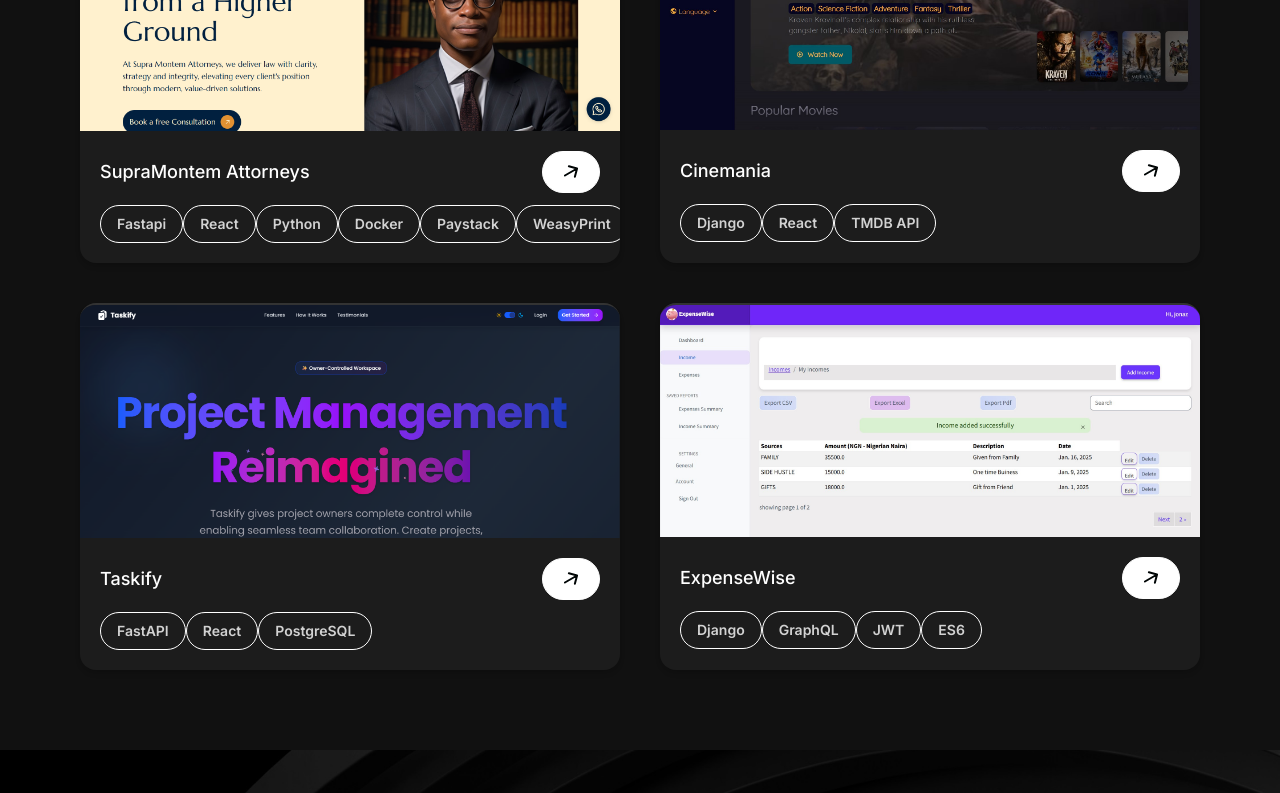
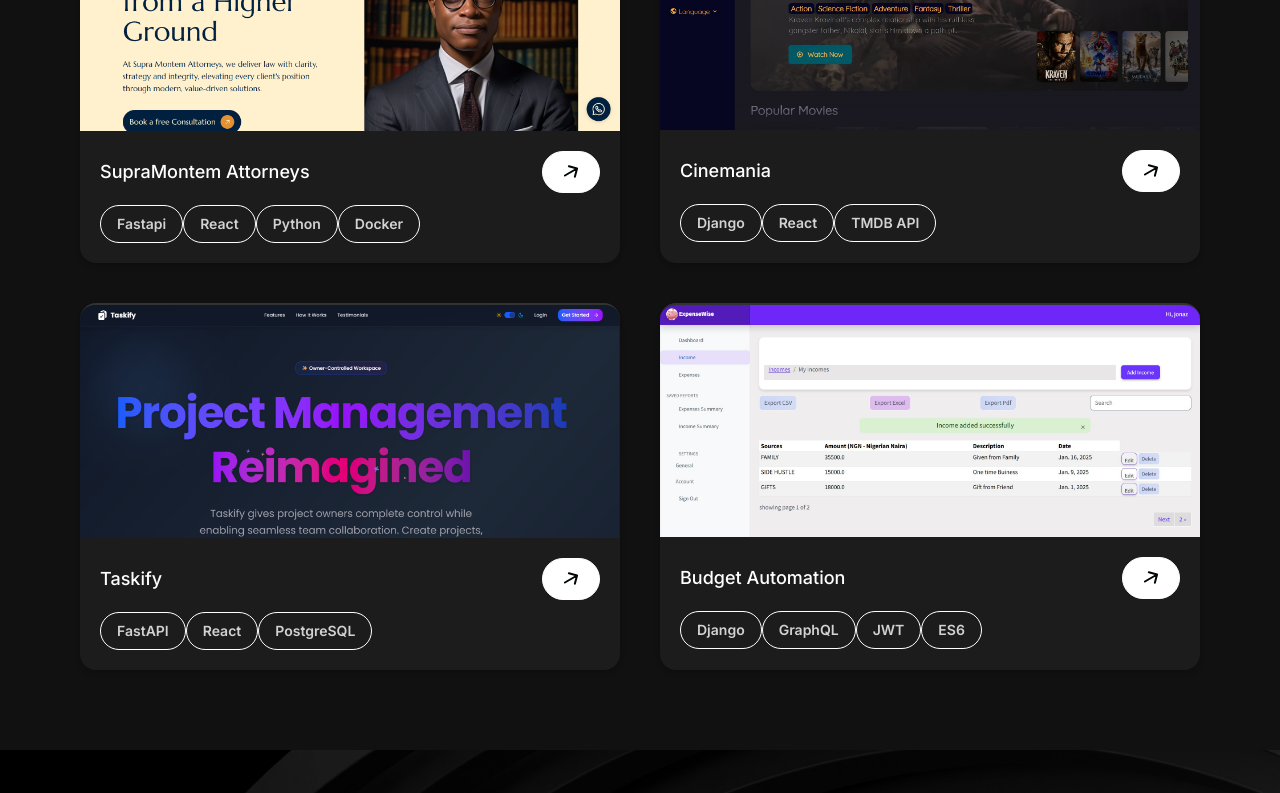
Before and after one commit to Cyberod/Portfolio, a React (Vite) app in the folder Portfolio/: page /portfolio in a window 1280 px wide. Shown: the part 736-1529 px from the top of the page. Built offline with nearby package versions, Linux system fonts and the light colour scheme.

Commit message:
fixed embedded link

```diff
--- a/Portfolio/src/components/PortfolioProject.jsx
+++ b/Portfolio/src/components/PortfolioProject.jsx
@@ -13,7 +13,7 @@ export default function PortfolioProjects() {
       id: 1,
       name: "SupraMontem Attorneys",
       image: "/SupraMontem_Images/supra_1.png",
-      stacks: ["Fastapi", "React", "Python","Docker", "Paystack", "WeasyPrint"],
+      stacks: ["Fastapi", "React", "Python","Docker"],
       link: "",
     },
 
@@ -33,7 +33,7 @@ export default function PortfolioProjects() {
     },
     {
       id: 4,
-      name: "ExpenseWise",
+      name: "Budget Automation",
       image: "ExpenseWise.jpg",
       stacks: ["Django", "GraphQL", "JWT", "ES6"],
       link: "",
@@ -74,9 +74,7 @@ export default function PortfolioProjects() {
                     {project.name}
                   </h3>
                   <div className="lg:flex  justify-between gap-3 ">
-                  <Link to={`/project/${project.id}`}>
                     <ProjectCta  text="" className="" />
-                  </Link>
 
 
 
--- a/Portfolio/src/pages/ProjectDetail.jsx
+++ b/Portfolio/src/pages/ProjectDetail.jsx
@@ -8,18 +8,18 @@ import Footer from "../components/Footer";
 const projects = [
   {
     id: 1,
-    name: "SupraMontem Attorneys",
-    image: "/SupraMontem_Images/supra_1.png",
-    images: ["/SupraMontem_Images/supra_4.png", "/SupraMontem_Images/supra_6.png", "/SupraMontem_Images/supra_8.png", "/SupraMontem_Images/supra_9.png"],
-    description: "A legal document automation webapp for law firms providing automated generation and delivery of legal documents.",
-    role: ["Fullstack Developer", "Project Manager"],
-    service: ["Web Development", "Software Engineering", "Devops", "Legal Tech", "API Development"],
+    name: "SupraMontem Attorney",
+    image: "/SupraMontem/supramontem1.png",
+    images: ["/SupraMontem/supramontem1.png", "/SupraMontem/supramontem2.png", "/SupraMontem/supramontem3.png"],
+    description: "A legal document automation platform for law firms providing automated generation and delivery of legal documents.",
+    role: ["Backend Developer", "API Developer"],
+    service: ["Web Development", "Software Engineering", "Legal Tech", "API Development"],
     industry: ["Legal Services", "Technology"],
-    stack: ["FastAPI", "PostgreSQL", "Docker", "Paystack", "WeasyPrint"],
+    stack: ["FastAPI", "PostgreSQL", "Docker", "Paystack", "WeasyPrint", "SMTP"],
     date: "July 2025 - Jan 2026",
     github: "https://github.com/Cyberod/SupraMontem",
-    live: "https://supramontemattorneys.com.ng/",
-    overview: "SupraMontem Attorney is a Webapp that automates legal document generation for law firms. It provides secure, automated creation and delivery of legal documents including quit notices, NDAs, tenancy agreements, and employment contracts with integrated payment processing and email delivery.",
+    live: "https://supramontem.onrender.com",
+    overview: "SupraMontem Attorney is a backend API platform that automates legal document generation for law firms. It provides secure, automated creation and delivery of legal documents including quit notices, NDAs, tenancy agreements, and employment contracts with integrated payment processing and email delivery.",
     keyFeatures: [
     "Legal Document Generation: Automated creation of quit notices, NDAs, tenancy agreements, and employment contracts using WeasyPrint",
     "Payment Integration: Secure payment processing using Paystack API with webhook verification and transaction management",
@@ -49,8 +49,8 @@ const projects = [
     industry: ["Entertainment", "Media"],
     stack: ["Django", "JavaScript", "TMDB API", "SQlite", "CSS"],
     date: "Dec. 2023 - March 2024",
-    github: "https://github.com/Cyberod/Cinemania",
-    live: "https://cinemania-73gx.onrender.com/",
+    github: "https://github.com/jonazkeez/cinemania",
+    live: "https://cinemania-demo.vercel.app",
     overview: "Cinemania is a dynamic web application built as a movie discovery platform, leveraging The Movie Database (TMDB) API to provide users with comprehensive access to film information. The app serves as an entertainment hub where users can explore, search, and learn about movies, with a special emphasis on Nigerian-language content (Igbo, Yoruba, Hausa) to promote local cinema.",
     keyFeatures: [
       "Movie Discovery Dashboard: Displays curated lists including popular, now-playing, upcoming, and top-rated movies with interactive sliders and banners.",
@@ -80,8 +80,8 @@ const projects = [
     industry: ["Technology", "Enterprise Solutions"],
     stack: ["Fastapi", "React", "Docker","PostgreSQL", "Swager UI" ],
     date: "March. 2025 - June 2025",
-    github: "https://github.com/Cyberod/Taskify-Backend",
-    live: "https://taskify-backend-ajlg.onrender.com/",
+    github: "https://github.com/jonazkeez/taskify",
+    live: "https://taskify-demo.vercel.app",
     overview: "Taskify is a collaborative Project management platform. It provides comprehensive services for user management, project collaboration, task tracking, file handling, and analytics.",
     keyFeatures: [
       "Authentication System: JWT-based authentication with user registration, email verification, OTP, password reset, and secure login/logout",
@@ -110,8 +110,8 @@ const projects = [
     industry: ["Fin-Tech"],
     stack: ["Django", "JavaScript", "TMDB API", "SQLite"],
     date: "Jan. 2025 - March 2025",
-    github: "https://github.com/Cyberod/ExpenseWise",
-    live: "https://expensewise-kiym.onrender.com/",
+    github: "https://github.com/jonazkeez/expensewise",
+    live: "https://expensewise-demo.vercel.app",
     overview: "ExpenseWise is a comprehensive web application designed for personal finance management, enabling users to track, categorize, and analyze their expenses and income. Built with Django, it offers an intuitive interface for managing financial records, generating visualizations, and exporting data in multiple formats, all while ensuring data privacy and security.",
     keyFeatures: [
       "Expense and Income Management: Add, edit, delete, and categorize financial records with pagination and search functionality.",
@@ -147,8 +147,8 @@ export default function ProjectDetail() {
             </p>
             {/* Project Links */}
             <div className="flex flex-col items-center sm:flex-row gap-4 justify-center mb-8">
-                <Link
-                    to={project.github}
+                <a
+                    /* href={project.github} */
                     target="_blank"
                     rel="noopener noreferrer"
                     className="w-[200px] flex items-center justify-center gap-2 px-6 py-3 rounded-full bg-primary-light text-background-primary font-semibold hover:bg-primary-light/80 transition-colors"
@@ -157,16 +157,16 @@ export default function ProjectDetail() {
                     <svg className="w-5 h-5" fill="currentColor" viewBox="0 0 24 24">
                         <path d="M12 0c-6.626 0-12 5.373-12 12 0 5.302 3.438 9.8 8.207 11.387.599.111.793-.261.793-.577v-2.234c-3.338.726-4.033-1.416-4.033-1.416-.546-1.387-1.333-1.756-1.333-1.756-1.089-.745.083-.729.083-.729 1.205.084 1.839 1.237 1.839 1.237 1.07 1.834 2.807 1.304 3.492.997.107-.775.418-1.305.762-1.604-2.665-.305-5.467-1.334-5.467-5.931 0-1.311.469-2.381 1.236-3.221-.124-.303-.535-1.524.117-3.176 0 0 1.008-.322 3.301 1.23.957-.266 1.983-.399 3.003-.404 1.02.005 2.047.138 3.006.404 2.291-1.552 3.297-1.23 3.297-1.23.653 1.653.242 2.874.118 3.176.77.84 1.235 1.911 1.235 3.221 0 4.609-2.807 5.624-5.479 5.921.43.372.823 1.102.823 2.222v3.293c0 .319.192.694.801.576 4.765-1.589 8.199-6.086 8.199-11.386 0-6.627-5.373-12-12-12z"/>
                     </svg>
-                </Link>
-                <Link
-                    to={project.live}
+                </a>
+                <a
+                    /* href={project.live} */
                     target="_blank"
                     rel="noopener noreferrer"
                     className="w-[200px] group flex items-center justify-center gap-2 px-6 py-3 rounded-full bg-transparent border border-primary-light text-primary-light font-semibold hover:bg-primary-light hover:text-background-primary transition-all ease-in duration-500"
                 >
                     Live Demo
                     <img src="/arrow.svg" alt="" className="w-5 h-5 arrow-tilt group-hover:invert group-hover:rotate-[30deg]" />
-                </Link>
+                </a>
             </div>
             {/* Project Image */}
             <img
@@ -189,7 +189,7 @@ export default function ProjectDetail() {
                     <div className="text-[16px]  mt-2">Role:</div>
                     <div className="flex flex-wrap xl:flex-shrink-0">
                         {project.role.map((role, idx) => (
-                        <span key={idx} className="border border-white rounded-full px-4 py-2 my-1 text-white text-[16px]">
+                        <span key={idx} className="border border-white rounded-full px-4 py-2 text-white text-[16px]">
                             {role}
                         </span>
                         ))}
@@ -200,7 +200,7 @@ export default function ProjectDetail() {
                     <div className="text-[16px] mt-2">Service:</div>
                     <div className="flex flex-shrink-0  w-[200px] sm:w-[400px] flex-wrap">
                         {project.service.map((service, idx) => (
-                        <span key={idx} className="border border-white rounded-full px-4 py-2 my-1 text-white text-[16px]">
+                        <span key={idx} className="border border-white rounded-full px-4 py-2 myy-1 text-white text-[16px]">
                             {service}
                         </span>
                         ))}
@@ -211,7 +211,7 @@ export default function ProjectDetail() {
                     <div className="text-[16px] mt-2">Industry:</div>
                     <div className="flex flex-shrink-0 w-[200px] sm:w-[400px] flex-wrap">
                         {project.industry.map((industry, idx) => (
-                        <span key={idx} className="border border-white rounded-full px-4 py-2 my-1 text-white text-[16px]">
+                        <span key={idx} className="border border-white rounded-full px-4 py-2 text-white text-[16px]">
                             {industry}
                         </span>
                         ))}
@@ -220,9 +220,9 @@ export default function ProjectDetail() {
 
                     <div className="flex flex-row gap-4">
                         <div className="text-[16px]  mt-2">Stack:</div>
-                                <div className="flex flex-shrink-0 w-[200px] sm:w-[400px] flex-wrap ">
+                                <div className="flex flex-shrink-0 w-[200px] sm:w-[400px] flex-wrap">
                                     {project.stack.map((stack, idx) => (
-                                    <span key={idx} className="border border-white rounded-full px-4 py-2 my-1 text-white text-[16px]">
+                                    <span key={idx} className="border border-white rounded-full px-4 py-2 text-white text-[16px]">
                                         {stack}
                                     </span>
                                     ))}
@@ -327,13 +327,13 @@ export default function ProjectDetail() {
                         </Link>
                     ))}
                 </div>
-                <Link
-                    to="/projects"
+                <a
+                    href="/projects"
                     className="group items-center gap-2 text-primary-light flex lg:hidden text-[15px] mt-6 xl:mt-0 transition-all underline underline-offset-5 duration-300"
                 >
                     More Projects
                     <img src="/arrow.svg" alt="" className="w-6 h-6 arrow-tilt group-hover:rotate-[30deg]" />
-                </Link>
+                </a>
                 </div>
         </div>
 
```
